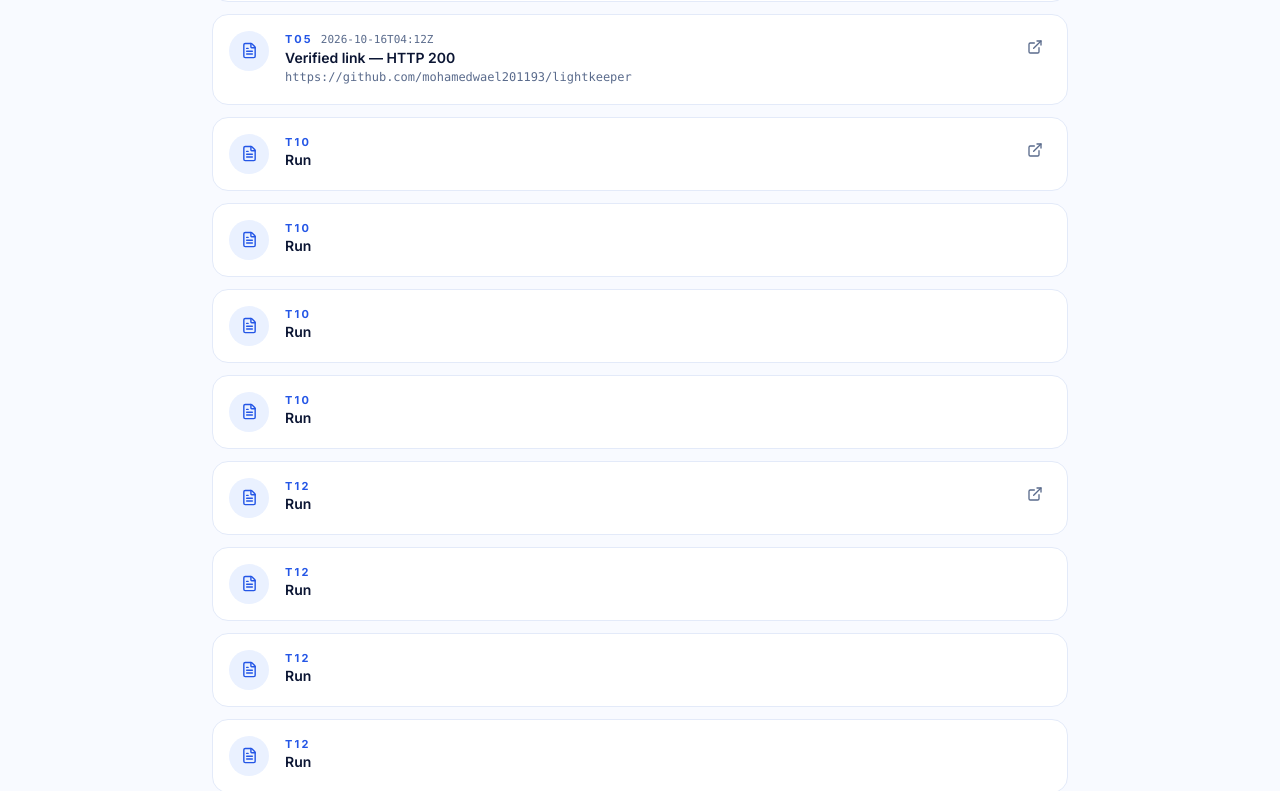
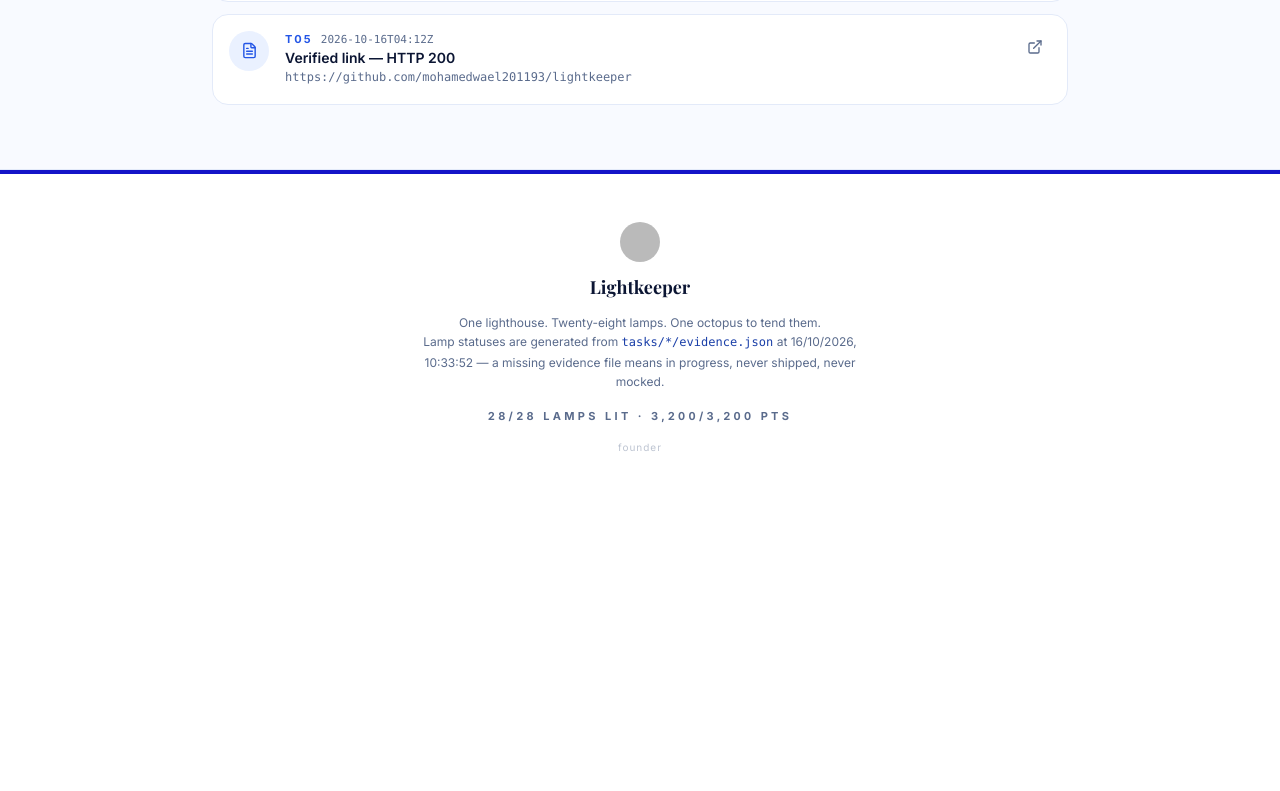
Before and after one commit to mohamedwael201193/lightkeeper, a React (Vite) app in the folder apps/console/: page / in a window 1280 px wide. Shown: the part 6055-6846 px from the top of the page. After the commit the page ends 6558 px from the top, so only its background shows below. Built offline with nearby package versions, Linux system fonts and the light colour scheme; grey boxes are pictures that could not be loaded.

Commit message:
Staged launch: ActivityFeed shows only publicly open tasks (T09-T28 no longer leak via Keeper's log)

```diff
--- a/apps/console/src/App.tsx
+++ b/apps/console/src/App.tsx
@@ -147,7 +147,7 @@ export default function App() {
               <Hero data={data} />
               <StackSection lamps={data.tasks} />
               <LampsSection lamps={data.tasks} />
-              <ActivityFeed lamps={data.tasks} />
+              <ActivityFeed lamps={data.tasks.filter((t) => founder || isTaskPubliclyOpen(t.id))} />
             </main>
           )}
           <Footer />
```
